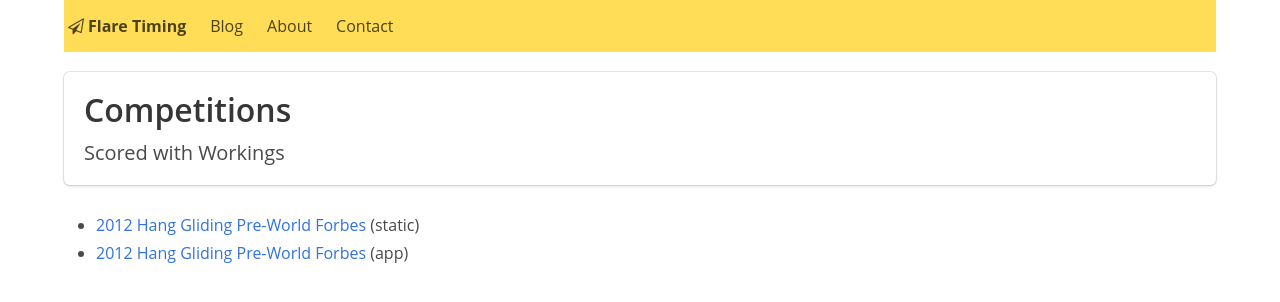
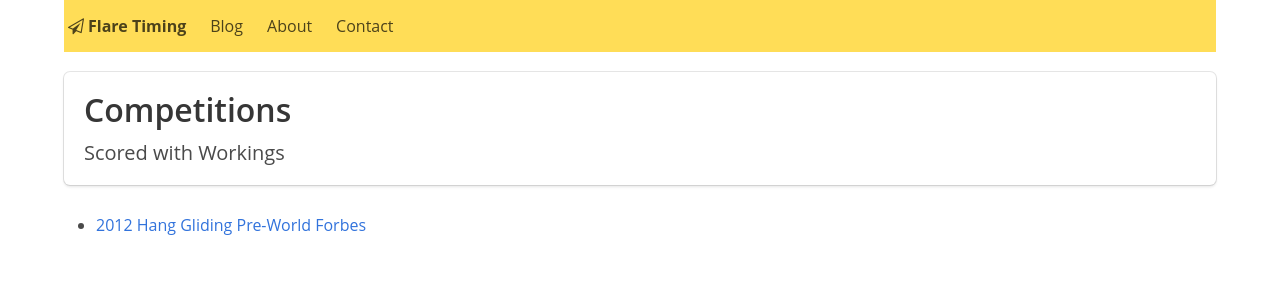
Before and after one commit to FlareTiming/flaretiming, a plain HTML site: page index.html in a window 1280 px wide. Drawn offline with Linux system fonts and the light colour scheme.

Commit message:
Only one link to Forbes 2012.

```diff
--- a/index.html
+++ b/index.html
@@ -38,8 +38,7 @@
   </div>
 </div>
 <ul>
-    <li><a href="http://2012-forbes.flaretiming.com">2012 Hang Gliding Pre-World Forbes</a> (static)</li>
-    <li><a href="http://2012-forbes.flaretiming.com/app.html">2012 Hang Gliding Pre-World Forbes</a> (app)</li>
+    <li><a href="http://2012-forbes.flaretiming.com">2012 Hang Gliding Pre-World Forbes</a></li>
 <ul>
 
             </div>
```
